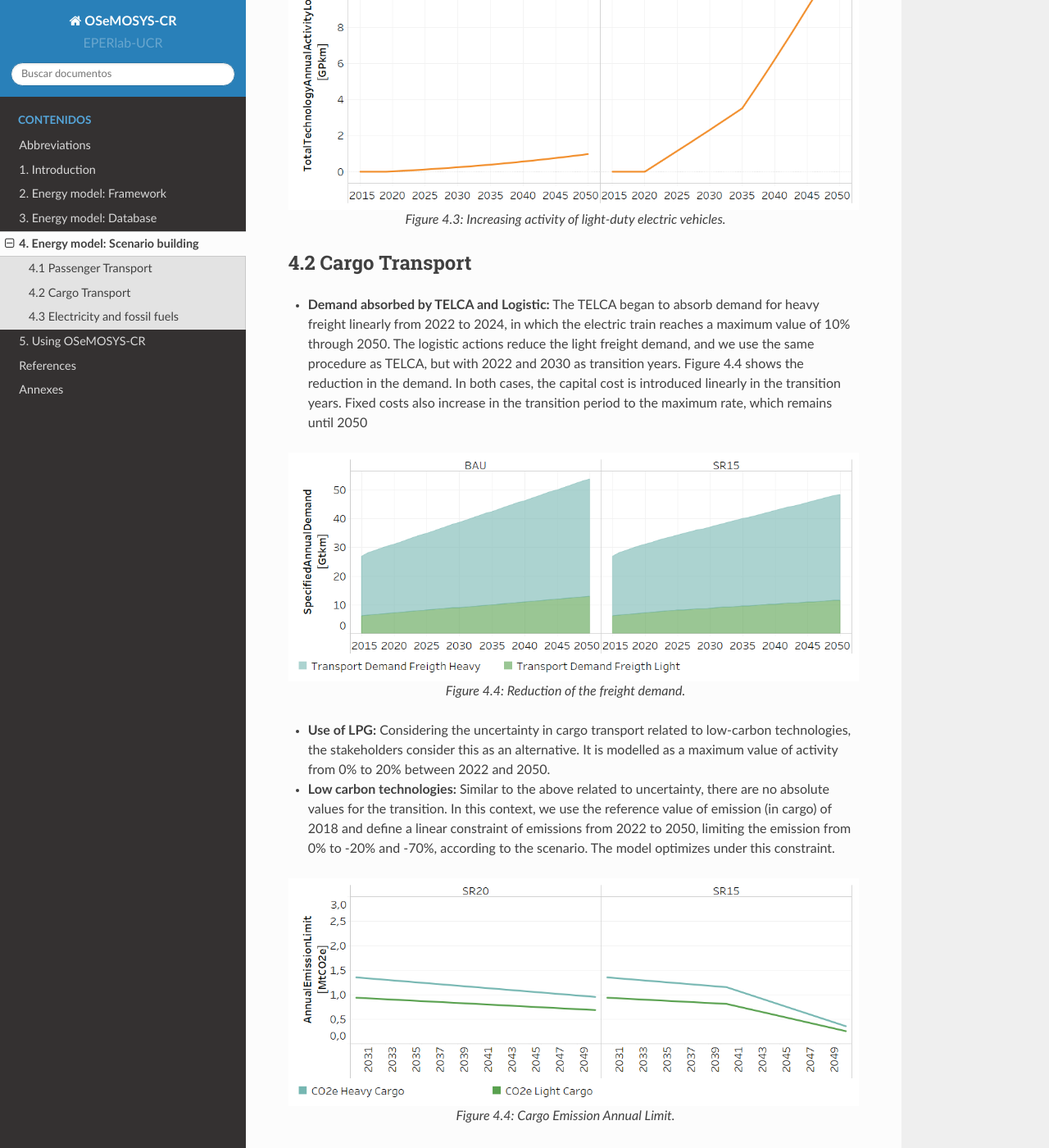
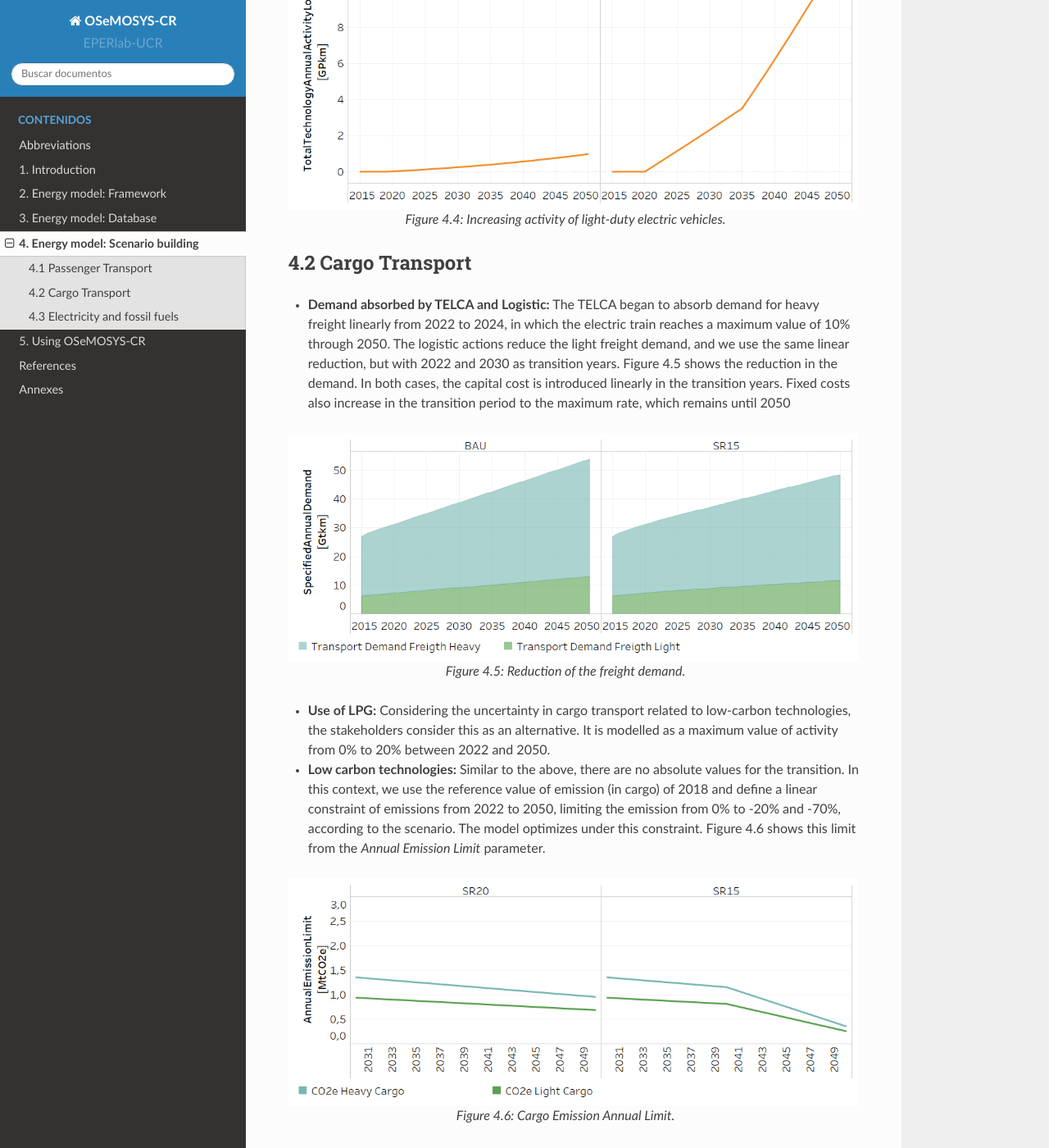
Before and after one commit to EPERLab/OSeMOSYS-CR, a Sphinx documentation site: the page built from docs/04Scenarios.rst, in a window 1280 px wide and 1400 px high, scrolled down 2637 px. Shown: the whole window at 82% size. Built offline with Sphinx 7.4.7 and the Read the Docs theme 2.0.0, drawn with Linux system fonts in a browser that asks for light colours; formulas are drawn with MathJax 3; some of the changed text lies outside the part shown.

Commit message:
Update 04Scenarios.rst

```diff
--- a/docs/04Scenarios.rst
+++ b/docs/04Scenarios.rst
@@ -22,7 +22,7 @@
 4.1 Passenger Transport
 +++++++++
 
-* **Mode shift, Demand in public and private sector:** We uses changes in the levels of activity from private to public transport with a target by 2050. Load factors, distances, and efficiencies are similar to BAU. Figure 4.2 shows how this is incorporated in the model with the TotalTechnologyAnnualActivityLowerLimit parameter.
+* **Mode shift between public and private passengers demands:** OSeMOSYS-CR uses changes in the levels of activity from private to public transport with a target by 2050. Load factors, distances, and efficiencies are similar to BAU. Figure 4.2 shows how this is incorporated in the model with the *Total Technology Annual Activity LowerLimit* parameter.
 
 .. figure:: img/PublicPrivateActivities.png
    :align:   center
@@ -30,7 +30,7 @@
 
    *Figure 4.2: Mode shift from public to private transport technologies in OSeMOSYS-CR.*
 
-* **Non-motorized mobility and digitalization:** The transition is carried out by linear reduction of the demand in private and public transport from 2022 to 2050, and an increasing demand of non-motorized mobility. The cost of the infrastructure was embedded with the mode shift. In terms of the digitalization, we do not consider costs due to the existing and growing communication infrastructure of the country. Figure 4.3 presents this changes in the demand from the SpecifiedAnnualDemand parameter.
+* **Non-motorized mobility and digitalization:** The transition is carried out by a linear reduction of the demand in private and public transport from 2022 to 2050, and an increasing demand of non-motorized mobility. The cost of the infrastructure was embedded with the mode shift. In terms of the digitalization, we do not consider costs due to the existing and growing communication infrastructure of the country. Figure 4.3 presents this changes in the demand from the *Specified Annual Demand* parameter.
 
 .. figure:: img/DemandReduction.png
    :align:   center
@@ -38,39 +38,39 @@
 
    *Figure 4.3: Changes in the demand in BAU, SR15 and SR20 scenarios.*
 
-* **Electrification private and public sectors:** Similar to the mode shift, we parametrized an adoption curve considering targets by 2035, and 2050. The procedure consists in introducing a level of activity for low-carbon technologies while the proportions of the other groups of technologies are kept proportional to the base year. Figure 4.4 shows the case of Light-duty electrical vehicles.
+* **Electrification private and public sectors:** Similar to the mode shift, we parametrized an adoption curve considering targets by 2035, and 2050. The procedure consists of introducing a level of activity for low-carbon technologies while the proportions of the other groups of technologies are kept proportional to the base year. Figure 4.4 shows the case of Light-duty electrical vehicles.
 
 .. figure:: img/ActivityElectricLighduty.png
    :align:   center
    :width:   700 px
 
-   *Figure 4.3: Increasing activity of light-duty electric vehicles.*
+   *Figure 4.4: Increasing activity of light-duty electric vehicles.*
 
 4.2 Cargo Transport
 +++++++++
 
-* **Demand absorbed by TELCA and Logistic:** The TELCA began to absorb demand for heavy freight linearly from 2022 to 2024, in which the electric train reaches a maximum value of 10% through 2050. The logistic actions reduce the light freight demand, and we use the same procedure as TELCA, but with 2022 and 2030 as transition years. Figure 4.4 shows the reduction in the demand. In both cases, the capital cost is introduced linearly in the transition years. Fixed costs also increase in the transition period to the maximum rate, which remains until 2050
+* **Demand absorbed by TELCA and Logistic:** The TELCA began to absorb demand for heavy freight linearly from 2022 to 2024, in which the electric train reaches a maximum value of 10% through 2050. The logistic actions reduce the light freight demand, and we use the same linear reduction, but with 2022 and 2030 as transition years. Figure 4.5 shows the reduction in the demand. In both cases, the capital cost is introduced linearly in the transition years. Fixed costs also increase in the transition period to the maximum rate, which remains until 2050
 
 .. figure:: img/FreightDemandReduction.png
    :align:   center
    :width:   700 px
 
-   *Figure 4.4: Reduction of the freight demand.*
+   *Figure 4.5: Reduction of the freight demand.*
 
 * **Use of LPG:** Considering the uncertainty in cargo transport related to low-carbon technologies, the stakeholders consider this as an alternative. It is modelled as a maximum value of activity from 0% to 20% between 2022 and 2050.
 
-* **Low carbon technologies:** Similar to the above related to uncertainty, there are no absolute values for the transition. In this context, we use the reference value of emission (in cargo) of 2018 and define a linear constraint of emissions from 2022 to 2050, limiting the emission from 0% to -20% and -70%, according to the scenario. The model optimizes under this constraint.
+* **Low carbon technologies:** Similar to the above, there are no absolute values for the transition. In this context, we use the reference value of emission (in cargo) of 2018 and define a linear constraint of emissions from 2022 to 2050, limiting the emission from 0% to -20% and -70%, according to the scenario. The model optimizes under this constraint. Figure 4.6 shows this limit from the *Annual Emission Limit* parameter.
 
 .. figure:: img/CargoEmissionLimit.png
    :align:   center
    :width:   700 px
 
-   *Figure 4.4: Cargo Emission Annual Limit.*
+   *Figure 4.6: Cargo Emission Annual Limit.*
 
 4.3 Electricity and fossil fuels
 +++++++++
 
-* **Blend with biofuels:** A specific process in the model makes the volumetric mixture of biofuels and fossil fuels, defining percentages of activities. For these cases, it establishes a linear level of activity from 0 to 8% for ethanol and 0 to 10% for biodiesel, between 2022 and 2050. This consideration corresponds to the uncertainty linked to biofuel imports and productions. At this time, we consider only importations and comparable prices with fossil fuels.
+* **Blend with biofuels:** A specific process in the model makes the volumetric mixture of biofuels and fossil fuels, defining percentages of activities. For these cases, it establishes a linear level of activity from 0 to 8% for ethanol and 0 to 10% for biodiesel, between 2022 and 2050. This consideration corresponds to the uncertainty linked to biofuel imports and productions. Here, we consider only imports and comparable prices with fossil fuels.
 
 * **Renewable electricity:** The assumption limits the operation of thermal power plants from 2.5% to 0% between 2022 and 2050.
 
```
